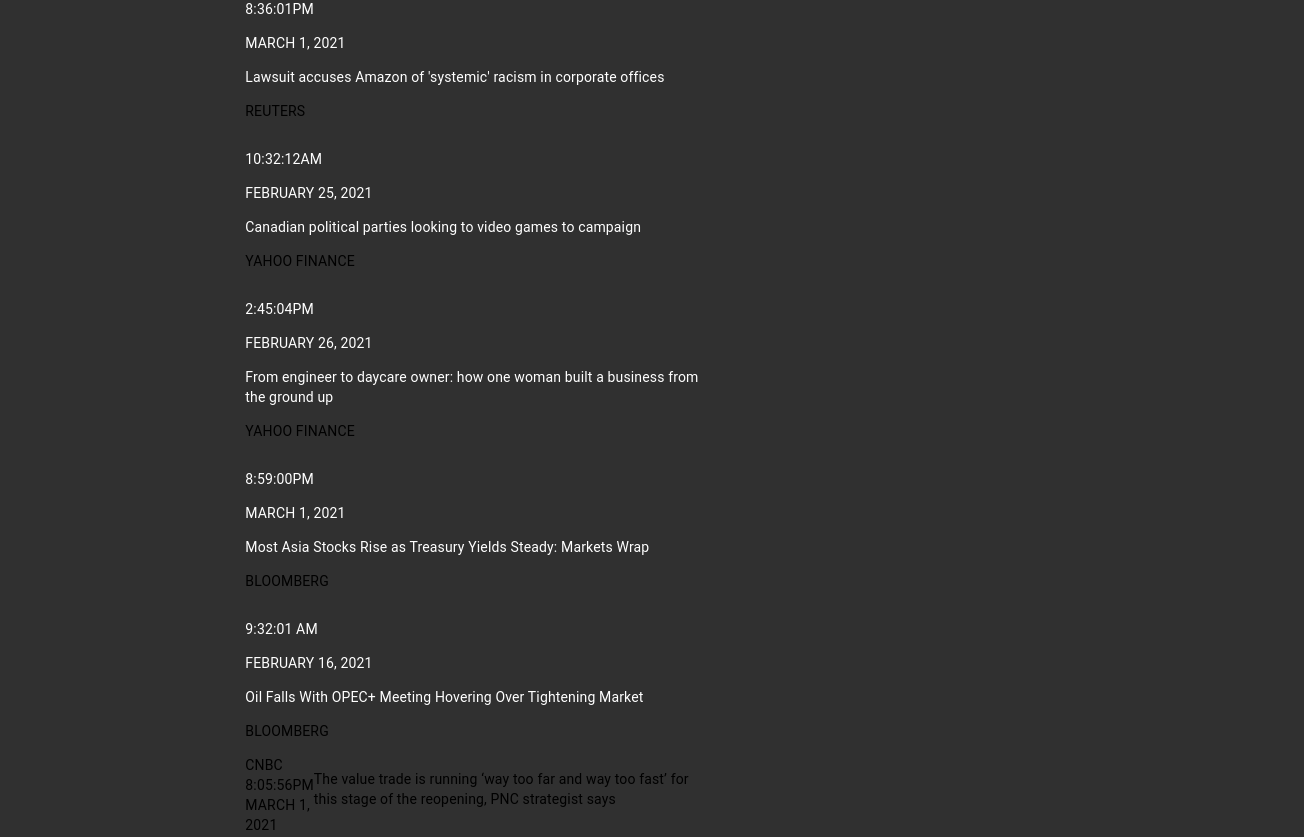
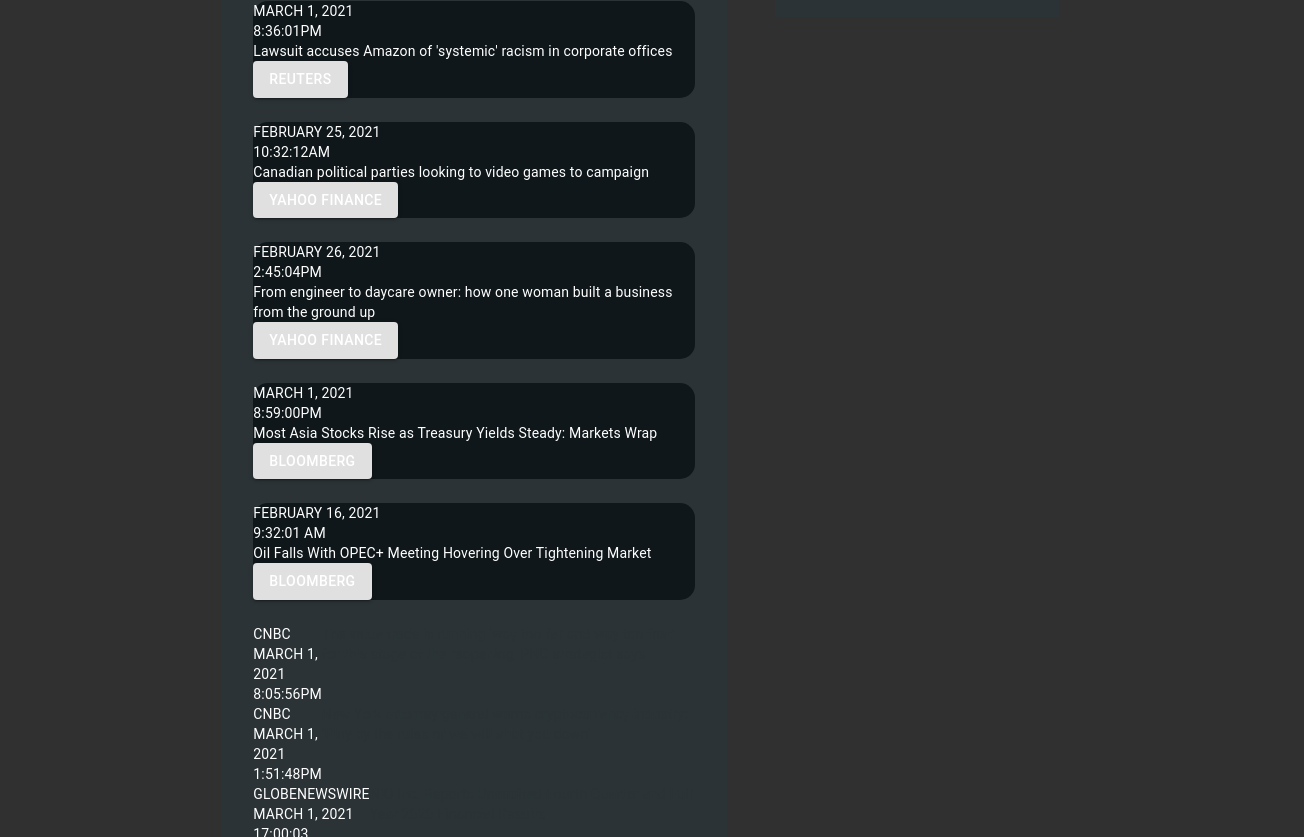
Before and after one commit to amandaymxs/reactNewsLab, a React (Create React App) app: page / in a window 1280 px wide. Shown: the part 343-1180 px from the top of the page, 1304 px wide, since content can reach past the window. Built offline with nearby package versions, Linux system fonts and the light colour scheme.

Commit message:
mui data from parent to child - articleDateTime.js

```diff
--- a/package.json
+++ b/package.json
@@ -8,6 +8,7 @@
     "@testing-library/jest-dom": "^5.11.9",
     "@testing-library/react": "^11.2.5",
     "@testing-library/user-event": "^12.8.1",
+    "prop-types": "^15.7.2",
     "react": "^17.0.1",
     "react-dom": "^17.0.1",
     "react-router-dom": "^5.2.0",
--- a/src/App.css
+++ b/src/App.css
@@ -35,6 +35,7 @@
 }
 .nav-right{
   height: auto;
+  margin-bottom: 0.5em;
 }
 
 .nav-right-item{
--- a/src/App.js
+++ b/src/App.js
@@ -4,15 +4,20 @@
 import { createMuiTheme, CssBaseline } from '@material-ui/core';
 import { ThemeProvider } from "@material-ui/styles";
 
-const theme = createMuiTheme({
+const mainTheme = createMuiTheme({
   palette: {
     type: "dark"
+  },
+  typography: {
+    allVariants: {
+      color: "white"
+    },
   }
 });
 
 function App() {
   return (
-    <ThemeProvider theme={theme}>
+    <ThemeProvider theme={mainTheme}>
       <CssBaseline />
       <Layout />
     </ThemeProvider>
--- a/src/Components/Index/article.js
+++ b/src/Components/Index/article.js
@@ -1,44 +1,53 @@
 import React, { Component } from 'react';
-import { Box } from '@material-ui/core';
+import { Box, Link, Button } from '@material-ui/core';
+import { ThemeProvider } from "@material-ui/styles";        //???????
 import Data from '../../data.json';
+import theme from '../../theme';
+import ArticleDateTime from './articleDateTime';
 
 class Article extends Component {
     render() {
-        const sliceInt = 6;
+        const sliceNum = 6;
         const maxNewsNum = 10;
-        let boxData = Data.articles.slice(0, sliceInt);
-        let textData = Data.articles.slice(sliceInt, maxNewsNum);
+        let boxData = Data.articles.slice(0, sliceNum);
+        let textData = Data.articles.slice(sliceNum, maxNewsNum);
         return (
+            <ThemeProvider theme={theme}>
                 <Box display="flex" flexDirection="column">
                     {boxData.map((article, index) => {
                         return (
-                        <Box key={article.id} cols={index % 3 ? 1 : 2} rows={1}>
-                            <p>{article.time.toUpperCase()}</p>
-                            <p>{article.date.toUpperCase()}</p>
-                            <p>{article.title}</p>
-                            <a href={article.link} className="link">
-                                <p>{article.source.toUpperCase()}</p></a>
+                            <Box key={article.id} rows={1} marginBottom={3} bgcolor="secondary.main" borderRadius={15}>
+                                <ArticleDateTime data={article} />
+                                <Box component="div">{article.title}</Box>
+                                <Button
+                                    component={Link}
+                                    variant="contained"
+                                    to={article.source.toUpperCase()}
+                                    color="inherit"
+                                    target="_blank"
+                                    rel="noopener"
+                                >
+                                    {article.source.toUpperCase()}
+                                </Button>
                             </Box>
                         )
                     })}
                     {textData.map((article, index) => {
                         return (
-                        <a href={article.link} className="link"><Box key={article.id} display="flex" flexDirection="row">
+                            <Box key={article.id} display="flex" flexDirection="row">
                                 <Box display="flex" flexDirection="column">
-                                <Box>{article.source.toUpperCase()}</Box>
-                                <Box>{article.time.toUpperCase()}</Box>
-                                <Box>{article.date.toUpperCase()}</Box>
+                                    <Box component="div">{article.source.toUpperCase()}</Box>
+                                    <ArticleDateTime data={article} />
                                 </Box>
                                 <Box>
-                                <p>{article.title}</p>
+                                    <Box component={Link} to={article.link}>{article.title}</Box>
                                 </Box>
                             </Box>
-                        </a>
                         )
                     })
                     }
-                    )
                 </Box >
+            </ThemeProvider >
         );
     }
 }
--- /dev/null
+++ b/src/Components/Index/articleDateTime.js
@@ -0,0 +1,23 @@
+import React, { Fragment, Component } from 'react';
+import { Box } from '@material-ui/core';
+
+class ArticleDateTime extends Component {
+    constructor(props) {
+        super(props);
+        this.state = {
+            data: this.props.data
+        }
+    }
+
+    render() {
+        const { data } = this.state;
+        return (
+            <Fragment>
+                <Box component="div">{data.date.toUpperCase()}</Box>
+                <Box component="div">{data.time.toUpperCase()}</Box>
+            </Fragment >
+        )
+    }
+}
+
+export default ArticleDateTime;
--- a/src/Components/Index/index.js
+++ b/src/Components/Index/index.js
@@ -2,27 +2,29 @@
 import React, { Component, Fragment } from 'react';
 import Article from './article';
 import Tweet from './tweet';
-import { Grid, Box } from '@material-ui/core';
-
+import { ThemeProvider, Grid, Box } from '@material-ui/core';
+import theme from '../../theme';
 
 class Home extends Component {
     render() {
         return (
             <Fragment>
-                <Grid container p={2} justify="center" direction="row" width="80%">
-                    <Grid item xs={5} order={1} m={2}>
-                        <Box bgcolor="transparent" p={4}>
+                <ThemeProvider theme={theme}>
+                    <Grid container p={1} justify="center" direction="row" width="80%" spacing="6">
+                        <Grid item xs={5} order={1}>
+                            <Box bgcolor="primary.main" p={4} mt={4}>
                                 <h1 className="heading">Latest News Articles</h1>
                                 <Article />
                             </Box>
                         </Grid>
-                    <Grid item xs={3} order={2} m={3}>
-                        <Box bgcolor="transparent" p={4}>
+                        <Grid item xs={3} order={2}>
+                            <Box bgcolor="primary.main" p={4} mt={4}>
                                 <h1 className="heading">Latest News Tweets</h1>
                                 <Tweet />
                             </Box>
                         </Grid>
                     </Grid>
+                </ThemeProvider>
             </Fragment >
         );
     }
--- a/src/Layouts/layout.js
+++ b/src/Layouts/layout.js
@@ -1,15 +1,20 @@
 import React, { Fragment } from 'react';
 import { Header, Footer } from './';
+// import { ThemeProvider } from "@material-ui/styles";
+// import theme from '../theme';
 
 function Layout() {
     return (
         <Fragment>
+            {/* <ThemeProvider theme={theme}> */}
             <div className="header-body">
                 <Header />
 
             </div>
             <Footer />
+            {/* </ThemeProvider> */}
         </Fragment>
+
     );
 }
 
--- /dev/null
+++ b/src/theme.js
@@ -0,0 +1,40 @@
+import { createMuiTheme } from '@material-ui/core';
+import { blueGrey, grey } from '@material-ui/core/colors'
+
+//Green 900 - S&P Positive
+//Red A700 - S&P Negative
+//Indigo  A700 - S&P Title
+// Light Blue 700 - News Links
+//Gray 800 - Component Container
+//Gray 900 - Component Articles
+
+const theme = createMuiTheme({
+    palette: {
+        primary: {
+            main: '#2B3336',
+            contrastText: '#fff',
+        },
+        secondary: {
+            main: '#0F171A',
+            contrastText: '#fff',
+        },
+        // source: {
+        //     main: lightBlue[700],
+        //     contrastText: '#fff',
+        // },
+        // sentimentNeutral: {
+        //     main: yellow['A400'],
+        //     contrastText: '#fff',
+        // },
+        // sentimentNegative: {
+        //     main: red[400],
+        //     contrastText: '#fff',
+        // },
+        // sentimentPositive: {
+        //     main: green[600],
+        //     contrastText: '#fff',
+        // },
+    }
+})
+
+export default theme;
```
Also changed, not shown: src/Components/Index/sentimentScoreFull.js (added, +37 -0 lines). Lines whose indentation alone changed are shown as unchanged.
